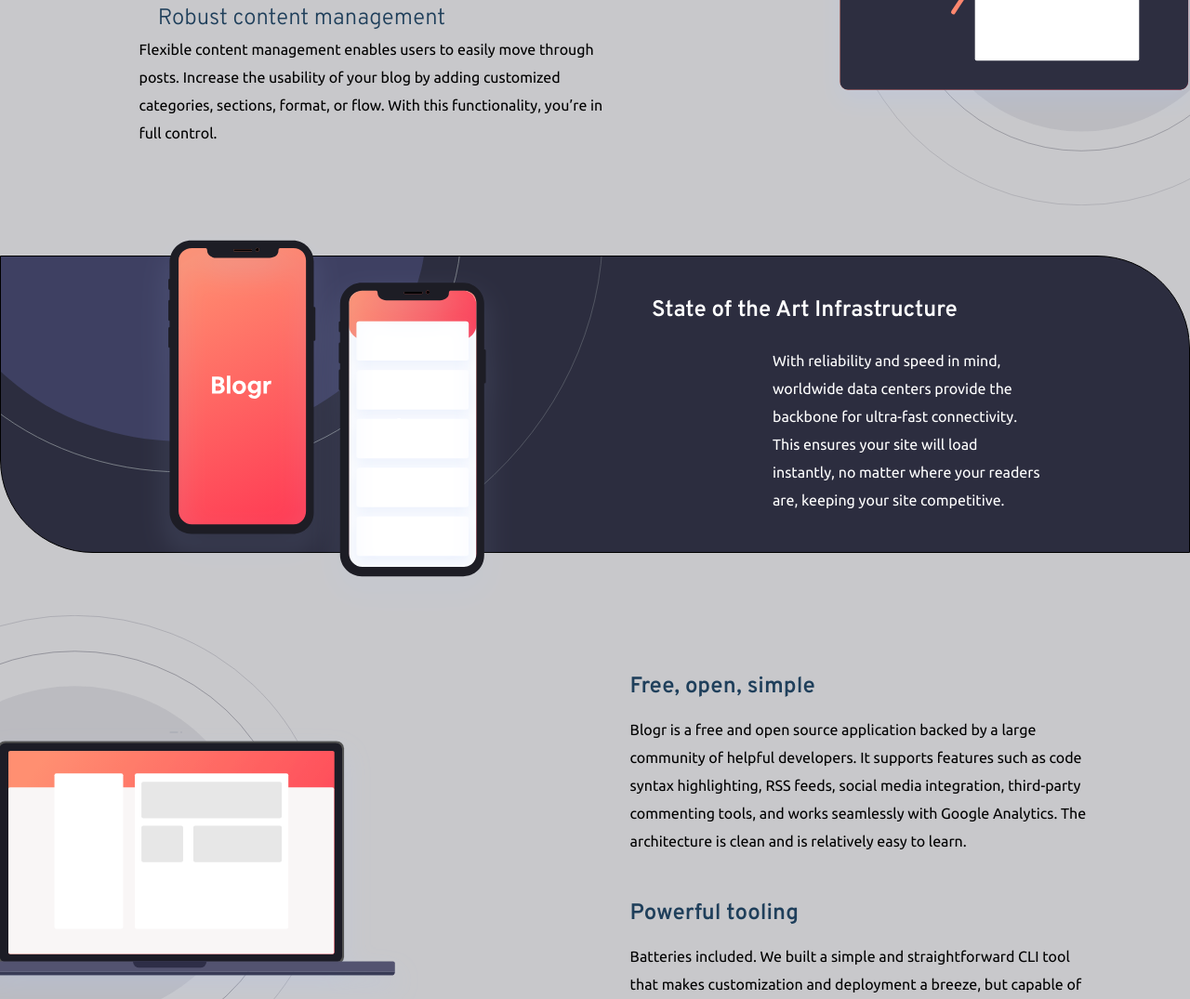
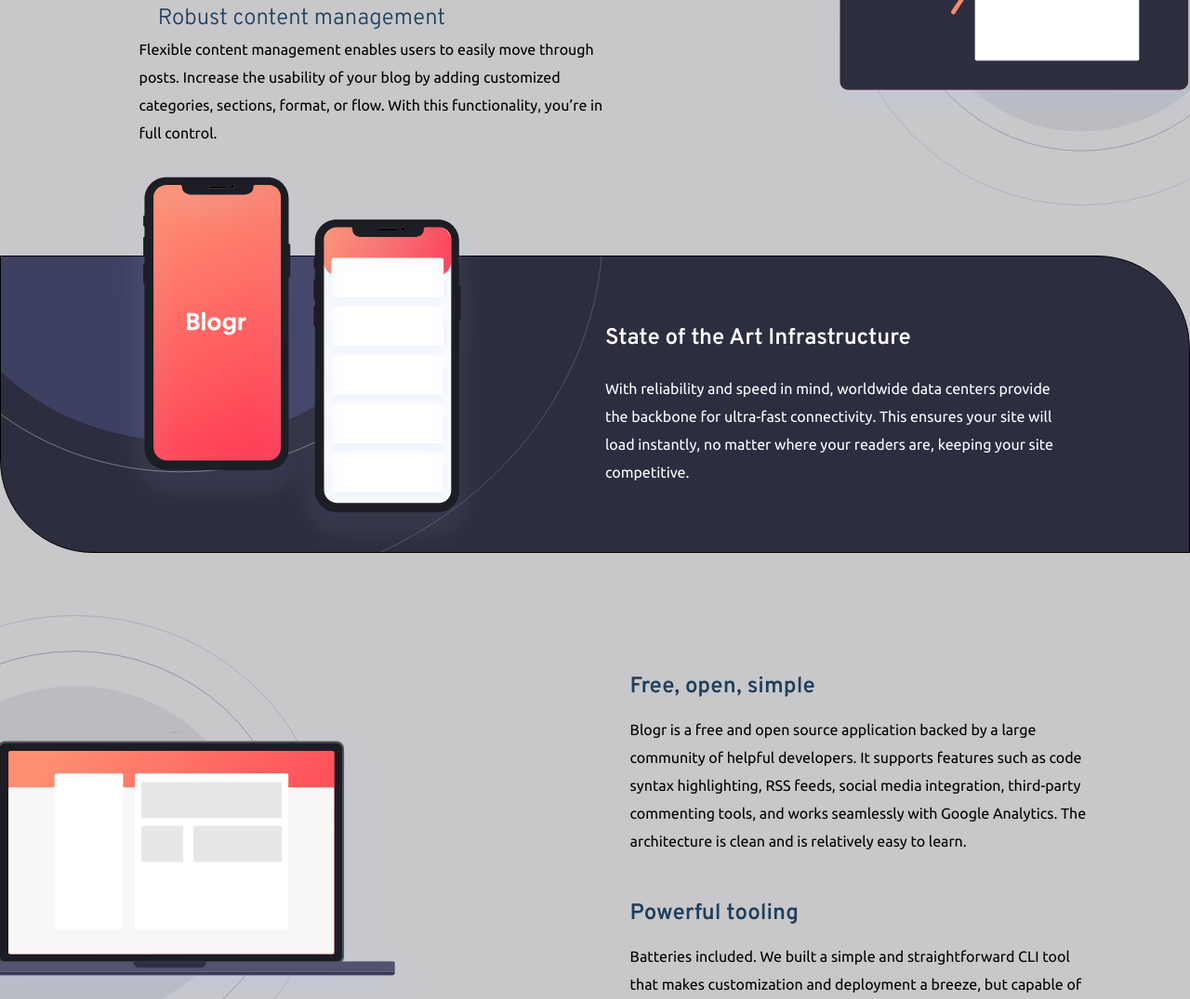
Before and after one commit to Lilee52/TECHATHON-1.0, a plain HTML site: page blogr-landing-page-main/index.html in a window 1280 px wide. Shown: the part 947-2022 px from the top of the page at 93% size. Drawn offline with Linux system fonts and the light colour scheme.

Commit message:
readme file, styles updated

```diff
--- a/blogr-landing-page-main/Stylesheet/style.css
+++ b/blogr-landing-page-main/Stylesheet/style.css
@@ -418,6 +418,7 @@
     color: var(--White);
     margin-bottom: 3em;
     margin-top: 2em;
+    width: 80px;
 }
 
 .footer-links {
@@ -722,25 +723,37 @@
             height: 20em;
             display: flex;
             flex-direction: row;
-            justify-content: right;
+            justify-content: space-between;
             align-items: center;
             background-position: -70% 90%;
             background-size: 70% 190%;
+            gap: 5em;
         }
 
         .section-2-paragaph {
-            width: 550px;
+            max-width: 510px;
             margin: 0;
+            flex: 35%;
+            display: flex;
+            flex-direction: column;
+            justify-content: right;
         }
 
         .second-section-paragraph {
             text-align: left;
+            margin-left: 0;
+            min-width: 500px;
         }
 
         .phones {
             width: 400px;
-            top: -2em;
-            left: -36em;
+            margin-top: 8em;
+            position: relative;
+            margin-left: 6em;
+        }
+
+        .section-2-img {
+            flex: 50%;
         }
 
         .section-3 {
@@ -833,6 +846,10 @@
                 max-width: 1280px;
             }
 
+            .section-2-paragaph {
+                max-width: 600px;
+            }
+
             .inner-flex-section {
                 padding-left: 8%;
 
```
Also changed, not shown: blogr-landing-page-main/FireShot Webpage Capture 002 - 'Frontend Mentor I [Blogr]' - 127.0.0.1.png (added), 3 other files.
